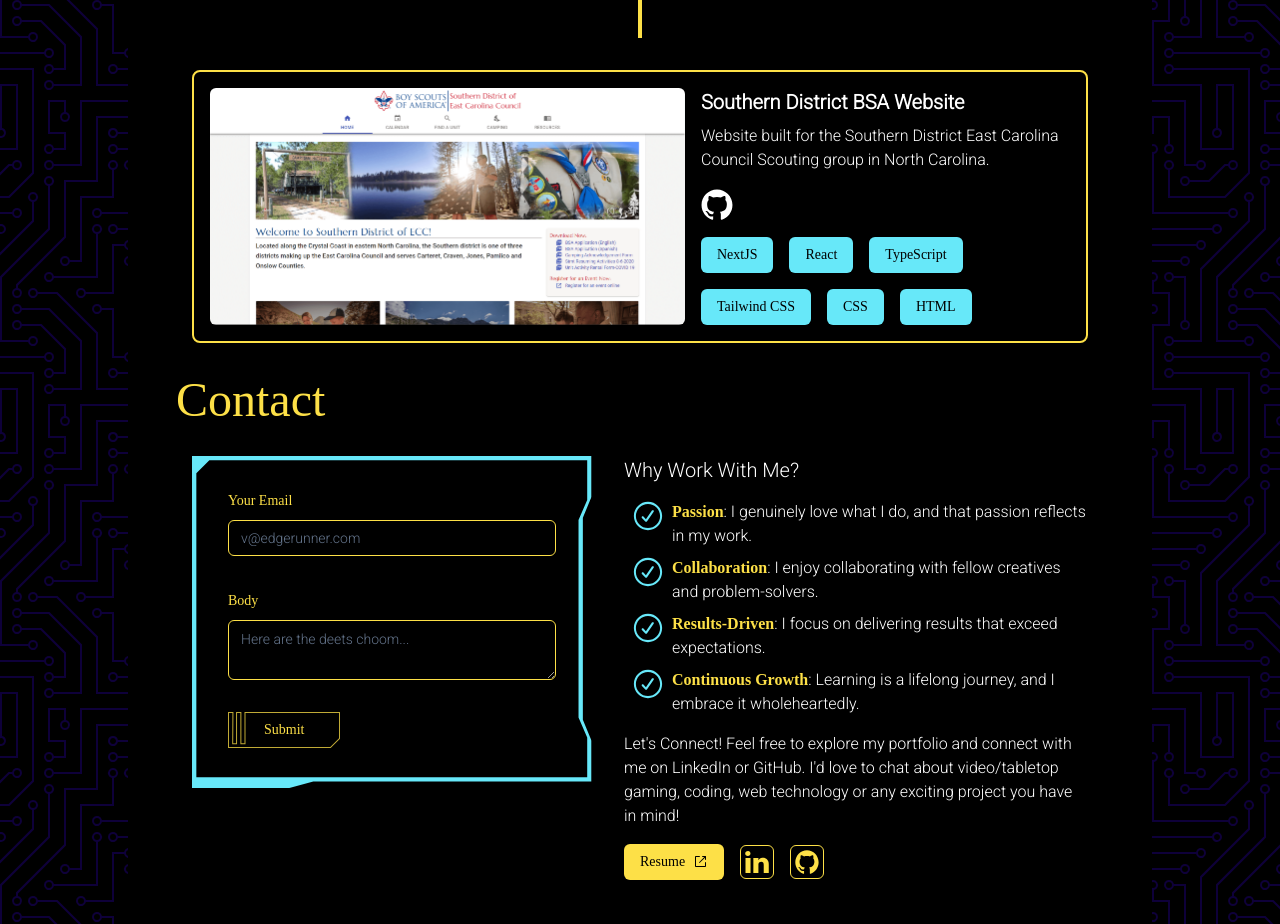
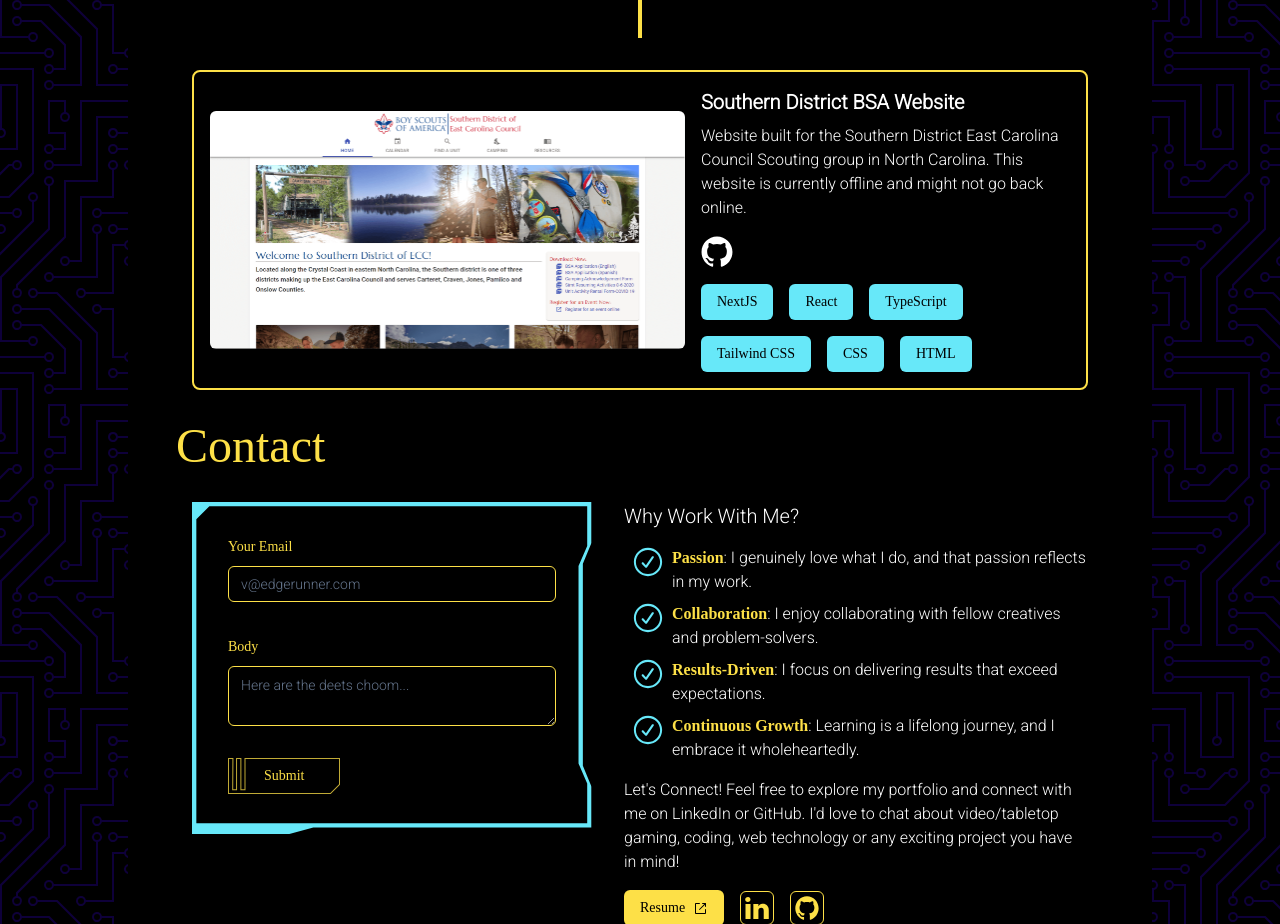
Before and after one commit to Vossryn/portfolio-v2, a Next.js app: page / in a window 1280 px wide. Shown: the part 3820-4744 px from the top of the page. Built offline with nearby package versions, Linux system fonts and the light colour scheme; a web font is replaced by a local one.

Commit message:
Adding text to explain the website is offline

```diff
--- a/src/constants/index.ts
+++ b/src/constants/index.ts
@@ -98,7 +98,7 @@ export const projects: Iprojects[] = [
     image: "/images/southern_district_website_screen_shot.png",
     title: "Southern District BSA Website",
     description:
-      "Website built for the Southern District East Carolina Council Scouting group in North Carolina.",
+      "Website built for the Southern District East Carolina Council Scouting group in North Carolina.  This website is currently offline and might not go back online.",
     techs: ["NextJS", "React", "TypeScript", "Tailwind CSS", "CSS", "HTML"],
     links: [
       {
```
